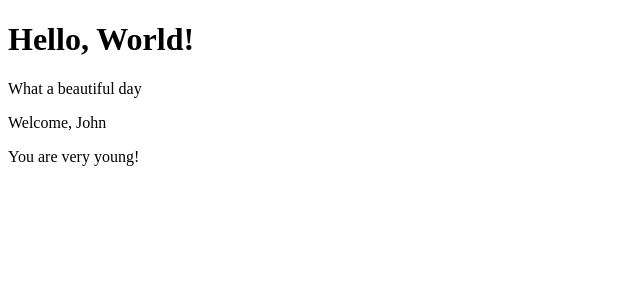
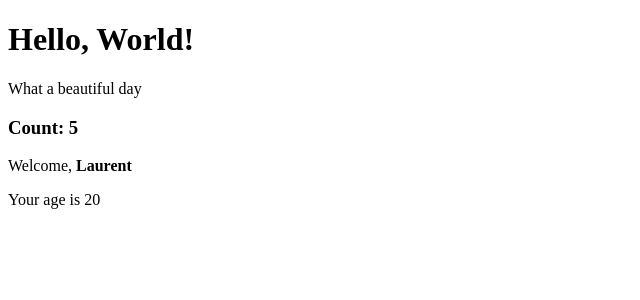
Before and after one commit to l7g/react-exercises, a React (Create React App) app: page / in a window 1280 px wide. Shown: the top 300 px of the page, without its empty margins (0-640 px from the left). Built offline with nearby package versions, Linux system fonts and the light colour scheme.

Commit message:
esercizio completato

```diff
--- a/src/App.js
+++ b/src/App.js
@@ -2,6 +2,7 @@ import { Hello } from "./Hello";
 import React from "react";
 import { Message } from "./message";
 import { Welcome } from "./Welcome";
+import { Counter } from "./Counter";
 
 export class App extends React.Component{
     render() {
@@ -9,7 +10,8 @@ export class App extends React.Component{
             <div>
                 <Hello/>
                 <Message/>
-                <Welcome /* name={<strong>Laurent</strong>} */ age='17'/>
+                <Counter/>
+                <Welcome name={<strong>Laurent</strong>} age='20'/>
             </div>
         );
     }
--- /dev/null
+++ b/src/Counter.js
@@ -0,0 +1,25 @@
+import React from "react";
+
+export class Counter extends React.Component {
+    state = {
+        count: 0
+    }
+
+    constructor(props) {
+        super(props)
+
+        setInterval(() => {
+            this.setState((state) => {
+                return {
+                    count: state.count + 1
+                }
+            })
+        }, 1000)
+    }
+
+    render() {
+        return <div>
+            <h3>Count: {this.state.count}</h3>
+        </div>
+    }
+}
```
